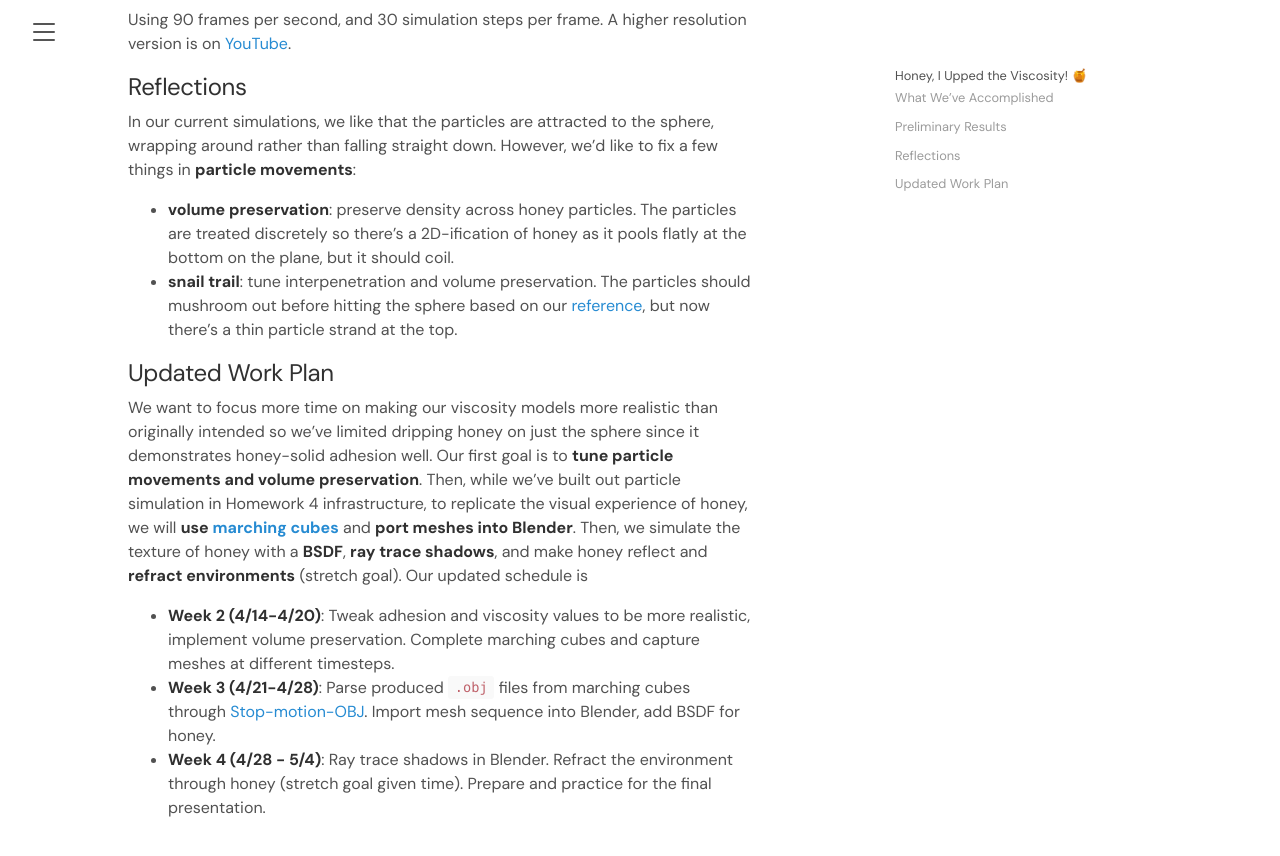
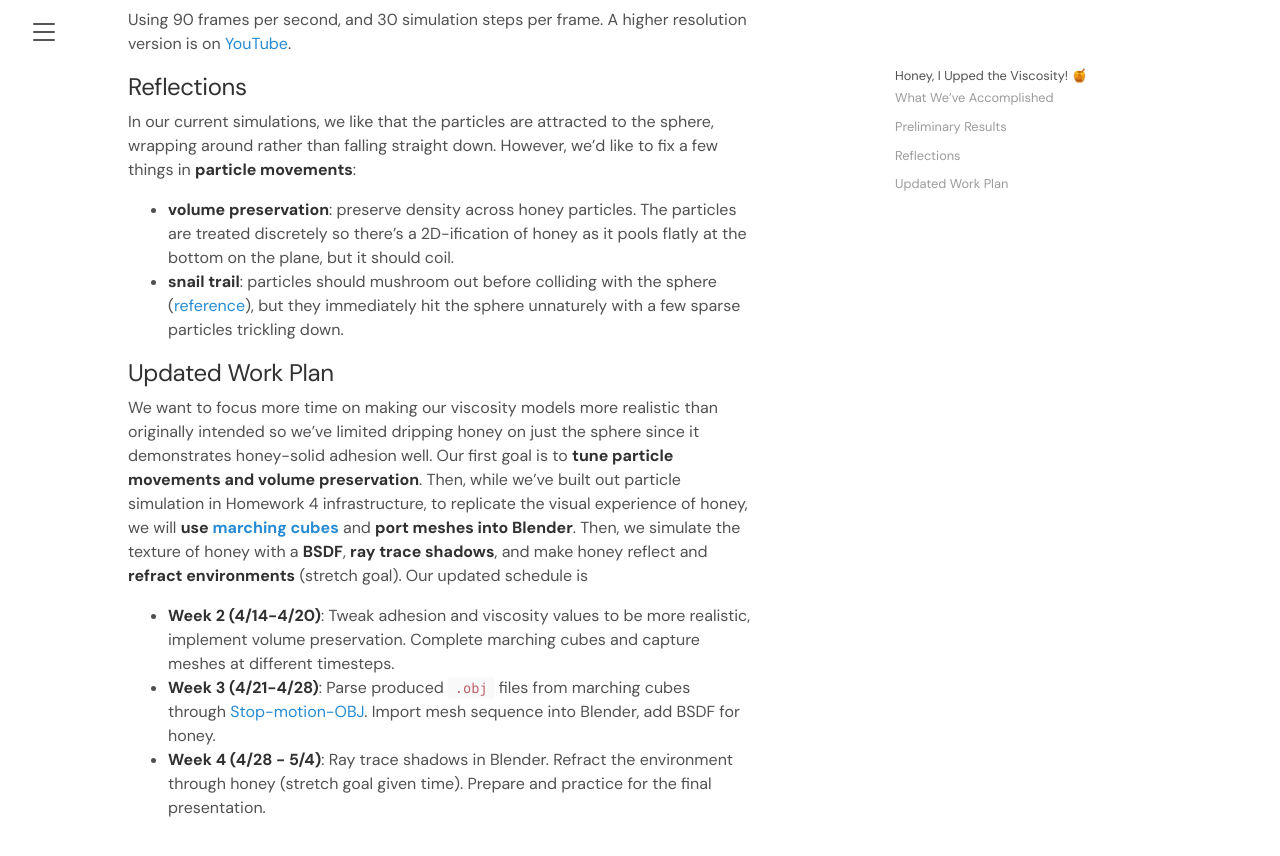
Before and after one commit to ashmchiu/cs184-final-proj-writeup, a Jekyll site: the page built from milestone.md, in a window 1280 px wide and 900 px high, scrolled down 822 px. Shown: the top 856 px of the window. Built offline with Jekyll 4.4.1, drawn with Linux system fonts in a browser that asks for light colours.

Commit message:
update milestone, pool at bottom now

```diff
--- a/milestone.md
+++ b/milestone.md
@@ -20,15 +20,15 @@
 
 ## Preliminary Results
 <div align="center">
-    <img src="../assets/milestone/milestone.gif" width="30%"/>
+    <img src="../assets/milestone/milestone_update.gif" width="30%"/>
 </div>
 
-Using 90 frames per second, and 30 simulation steps per frame. A higher resolution version is on [YouTube](https://www.youtube.com/watch?v=bTU5N-Q4zXk).
+Using 90 frames per second, and 30 simulation steps per frame. A higher resolution version is on [YouTube](https://youtu.be/XzGDkuJSUBg).
 
 ## Reflections
 In our current simulations, we like that the particles are attracted to the sphere, wrapping around rather than falling straight down. However, we'd like to fix a few things in **particle movements**:
 - **volume preservation**: preserve density across honey particles. The particles are treated discretely so there's a 2D-ification of honey as it pools flatly at the bottom on the plane, but it should coil.
-- **snail trail**: tune interpenetration and volume preservation. The particles should mushroom out before hitting the sphere based on our [reference](/assets/proposal/honey_on_sphere.png), but now there's a thin particle strand at the top.
+- **snail trail**: particles should mushroom out before colliding with the sphere ([reference](/assets/proposal/honey_on_sphere.png)), but they immediately hit the sphere unnaturely with a few sparse particles trickling down.
 
 ## Updated Work Plan
 We want to focus more time on making our viscosity models more realistic than originally intended so we've limited dripping honey on just the sphere since it demonstrates honey-solid adhesion well. Our first goal is to **tune particle movements and volume preservation**. Then, while we've built out particle simulation in Homework 4 infrastructure, to replicate the visual experience of honey, we will **use [marching cubes](https://www.cs.toronto.edu/~jacobson/seminar/lorenson-and-cline-1987.pdf)** and **port meshes into Blender**. Then, we simulate the texture of honey with a **BSDF**, **ray trace shadows**, and make honey reflect and **refract environments** (stretch goal). Our updated schedule is
```
Also changed, not shown: assets/milestone/milestone_update.gif (added), 1 other file.
